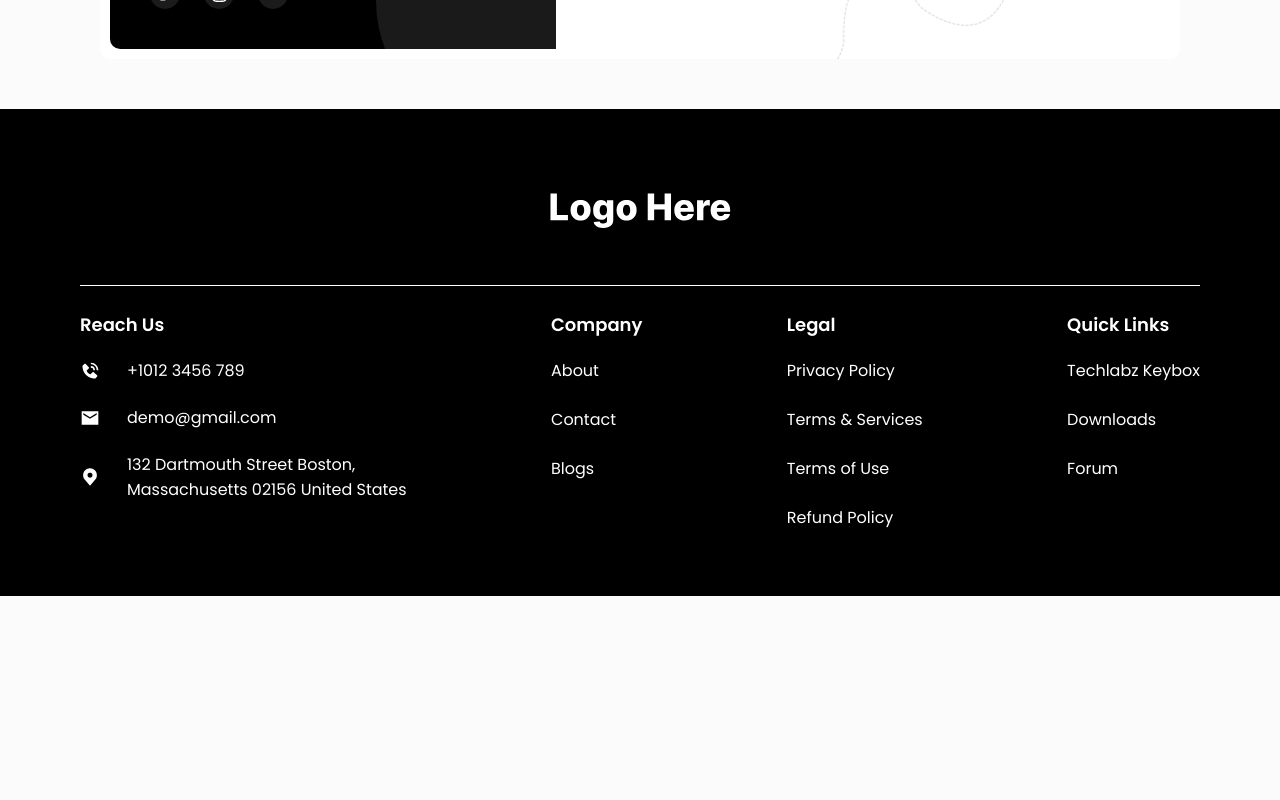
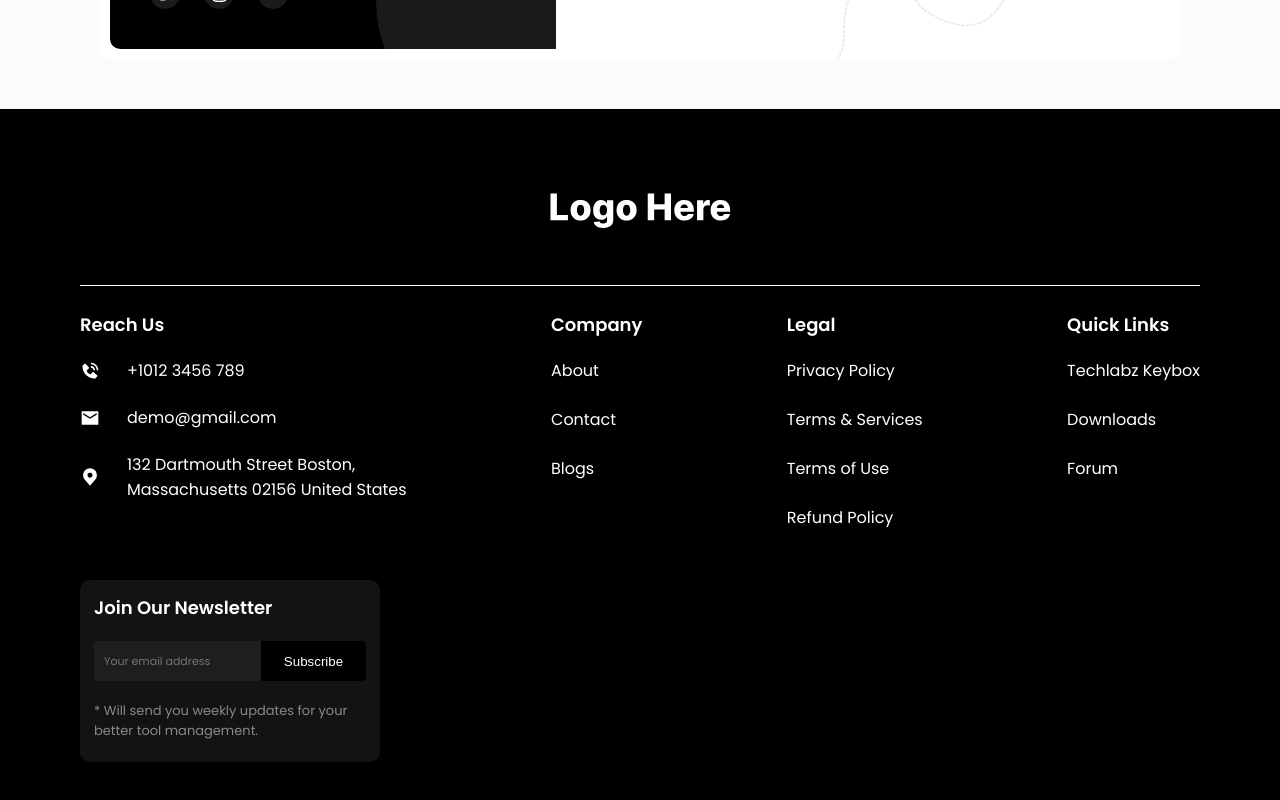
Before and after one commit to JollyR0ger42/react-contactus, a Next.js app: page / in a window 1280 px wide. Shown: the part 900-1700 px from the top of the page. Before the commit the page ends 1496 px from the top, so only its background shows below. Built offline with nearby package versions, Linux system fonts and the light colour scheme.

Commit message:
add joinForm

```diff
--- a/src/components/Footer.js
+++ b/src/components/Footer.js
@@ -2,7 +2,20 @@ import style from './footer.module.scss'
 import Image from 'next/image'
 import BlockContacts from './BlockContacts'
 
-const Group = ({title, links}) => {
+const JoinForm = ({ title, button, placeholder, help }) => {
+  return (
+    <form className={style.joinForm}>
+      <h4 className={style.footerSubtitle}>{title}</h4>
+      <div className={style.joinFormInput}>
+        <input className={style.joinFormInputInput} placeholder={placeholder} />
+        <input className={style.joinFormInputSubmit} type="submit" value={button} />
+      </div>
+      <p className={style.joinFormHelp}>{help}</p>
+    </form>
+  )
+}
+
+const Group = ({ title, links }) => {
   return (
     <div className={style.footerContentGroup}>
       <h4 className={style.footerSubtitle}>{title}</h4>
@@ -29,7 +42,8 @@ export default function Footer({ contacts, groups, joinForm }) {
             <BlockContacts contacts={contacts.list} />
           </div>
         </div>
-        {groups.map((group, idx) => <Group key={idx} {...group}/>)}
+        {groups.map((group, idx) => <Group key={idx} {...group} />)}
+        <JoinForm {...joinForm} />
       </div>
     </nav>
   )
--- a/src/components/footer.module.scss
+++ b/src/components/footer.module.scss
@@ -34,6 +34,9 @@
   &Content {
     display: flex;
     justify-content: space-between;
+    align-items: flex-start;
+    flex-wrap: wrap;
+    gap: 50px;
 
     &Group {
       display: flex;
@@ -41,3 +44,49 @@
     }
   }
 }
+
+.joinForm {
+  max-width: 300px;
+  background-color: #131313;
+  border-radius: 10px;
+  padding: 14px;
+  padding-bottom: 21px;
+  font-family: var(--font-poppins);
+
+  &Help {
+    font-size: 13px;
+    color: #898989;
+  }
+
+  &Input {
+    width: 100%;
+    height: 40px;
+    display: flex;
+    margin-bottom: 20px;
+
+    &Input {
+      width: 100%;
+      font-family: var(--font-poppins);
+      font-size: 11px;
+      color: #616161;
+      padding: 10px;
+      outline: none;
+      border-top-left-radius: 4px;
+      border-bottom-left-radius: 4px;
+      border: 0;
+      background-color: #1e1e1e;
+    }
+
+    &Submit {
+      background-color: #000;
+      color: #fff;
+      display: flex;
+      justify-content: center;
+      align-items: center;
+      border: 0;
+      min-width: 105px;
+      border-top-right-radius: 4px;
+      border-bottom-right-radius: 4px;
+    }
+  }
+}
```
